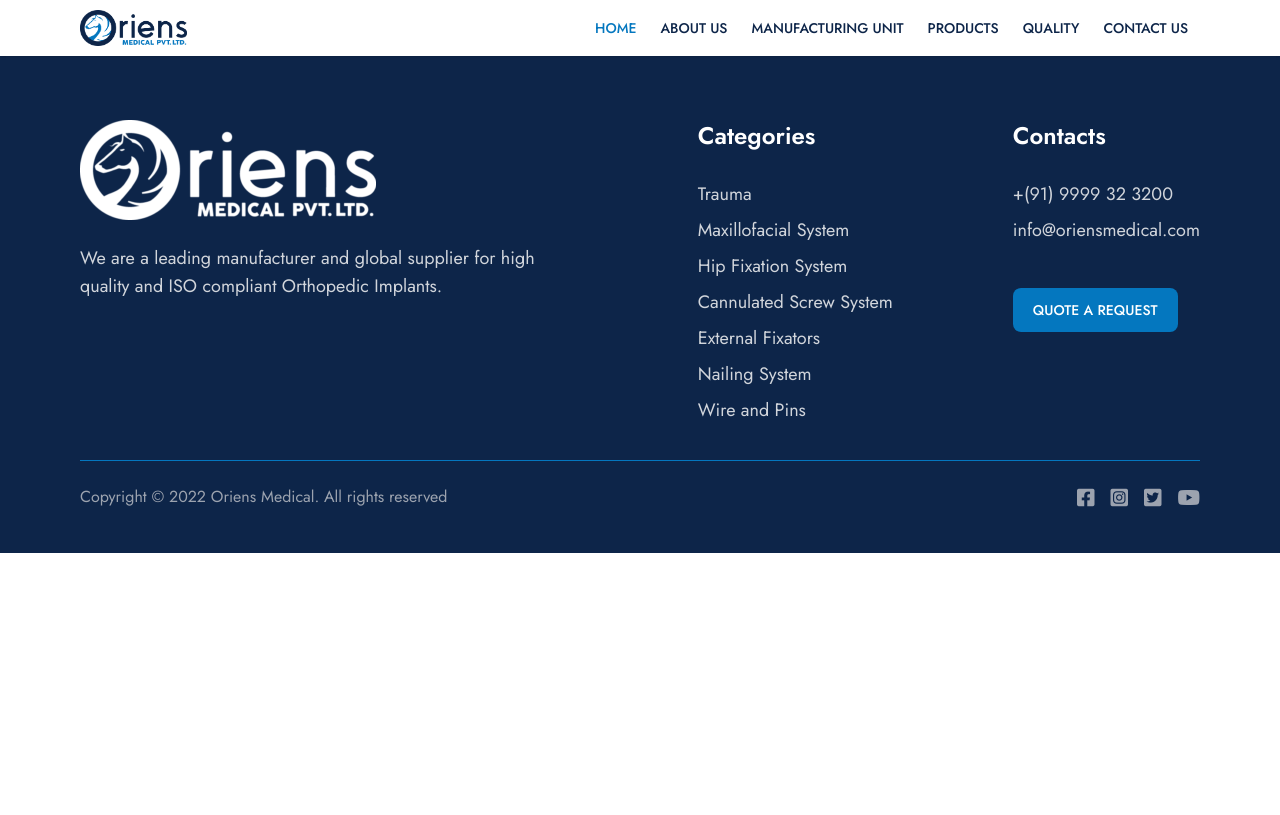
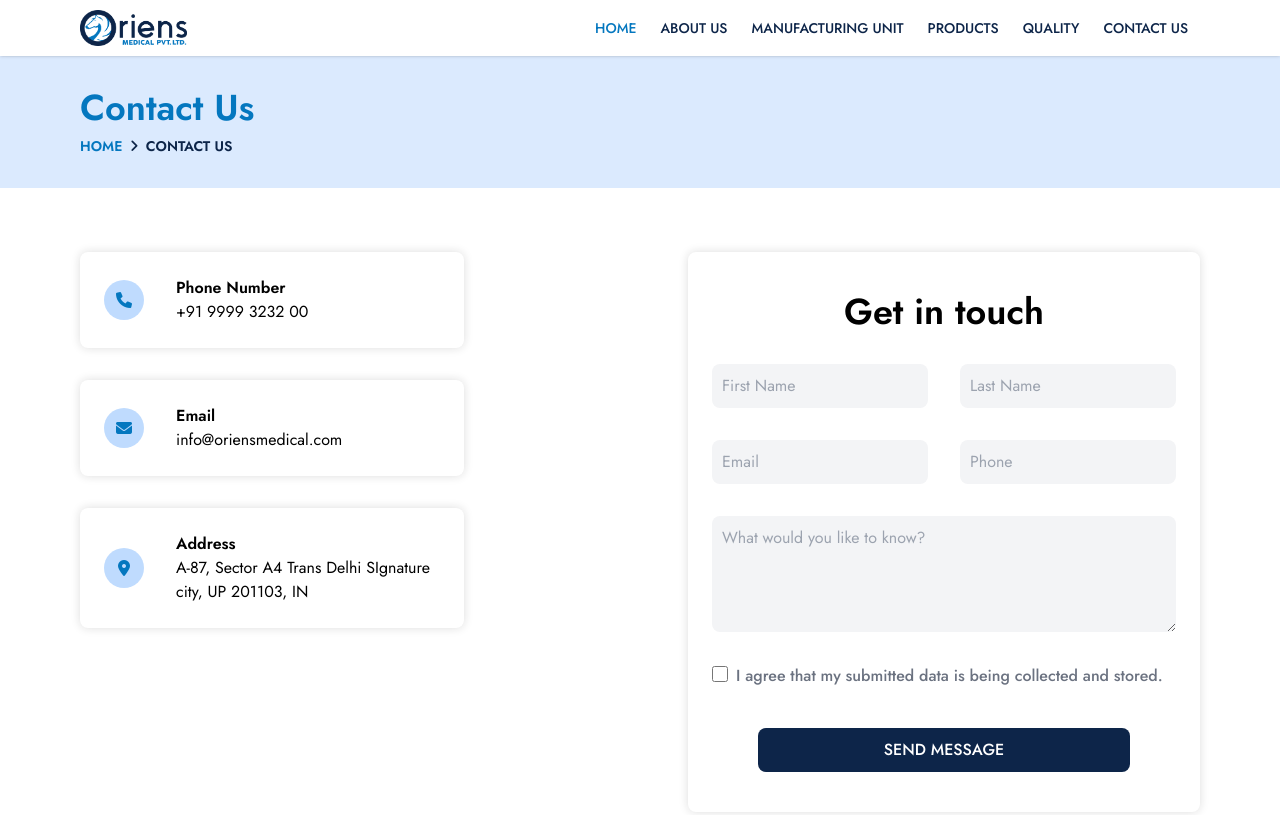
Before and after one commit to Sphenyx-webb/oriensmedical, a website: page dist/pages/contact-us.html in a window 1280 px wide. Shown: the top 815 px of the page. Drawn offline with Linux system fonts and the light colour scheme.

Commit message:
contact page and search page update

```diff
--- a/dist/pages/contact-us.html
+++ b/dist/pages/contact-us.html
@@ -14,10 +14,95 @@
    <!-- HEADER -->
    <header class="shadow sticky top-0 z-50" id="header"></header>
 
+   <section class="bg-blue-100">
+    <div class="container">
+        <div class="py-8">
+            <h1 class="text-blue-light text-4xl font-semibold mb-2">Contact Us</h1>
+            <div class="uppercase text-sm text-blue-dark font-semibold">
+                <a href="#" class="text-blue-light">Home</a>
+                <span class="mx-1"><i class="fa fa-angle-right" aria-hidden="true"></i></span>
+                <span>Contact Us</span>
+            </div>
+        </div>
+   </section>
+
+   <section class="my-16">
+    <div class="container flex flex-col lg:flex-row justify-between gap-16">
+        <div class="flex flex-col gap-8">
+            <div class="flex items-center gap-8 shadow-custom w-full lg:w-96 rounded-lg p-6">
+                <div class="bg-blue-200 text-blue-light rounded-full h-6 w-6 flex items-center justify-center p-5">
+                    <i class="fa-solid fa-phone"></i>
+                </div>
+                <div>
+                    <h6 class="font-semibold">Phone Number</h6>
+                    <p>+91 9999 3232 00</p>
+                </div>
+            </div>
+            <div class="flex items-center gap-8 shadow-custom w-full lg:w-96 rounded-lg p-6">
+                <div class="bg-blue-200 text-blue-light rounded-full h-6 w-6 flex items-center justify-center p-5">
+                    <i class="fa-solid fa-envelope"></i>
+                </div>
+                <div>
+                    <h6 class="font-semibold">Email</h6>
+                    <p>info@oriensmedical.com</p>
+                </div>
+            </div>
+            <div class="flex items-center gap-8 shadow-custom w-full lg:w-96 rounded-lg p-6">
+                <div class="bg-blue-200 text-blue-light rounded-full h-6 w-6 flex items-center justify-center p-5">
+                    <i class="fa-solid fa-location-dot"></i>
+                </div>
+                <div>
+                    <h6 class="font-semibold">Address</h6>
+                    <p>A-87, Sector A4 Trans Delhi SIgnature city, UP 201103, IN</p>
+                </div>
+            </div>
+        </div>
+
+        <div>
+            <form action="" class="px-6 py-10 w-full bg-white rounded-lg shadow-custom dark:bg-gray-800 dark:border-gray-700">
+                <div>
+                    <h5 class="font-semibold text-4xl text-center">Get in touch</h5>
+                </div>
+                <div class="grid gap-8 mt-8 mb-8 md:grid-cols-2">
+                    <div>
+                        <input type="text" id="first_name" class="bg-gray-100 text-gray-900 rounded-lg focus:ring-blue-500 focus:border-blue-500 block w-full p-2.5 dark:bg-gray-700 dark:placeholder-gray-400 dark:text-white dark:focus:ring-blue-500 dark:focus:border-blue-500" placeholder="First Name" required>
+                    </div>
+                    <div>
+                        <input type="text" id="last_name" class="bg-gray-100 text-gray-900 rounded-lg focus:ring-blue-500 focus:border-blue-500 block w-full p-2.5 dark:bg-gray-700 dark:placeholder-gray-400 dark:text-white dark:focus:ring-blue-500 dark:focus:border-blue-500" placeholder="Last Name" required>
+                    </div>
+                    <div>
+                        <input type="text" id="company" class="bg-gray-100 text-gray-900 rounded-lg focus:ring-blue-500 focus:border-blue-500 block w-full p-2.5 dark:bg-gray-700 dark:placeholder-gray-400 dark:text-white dark:focus:ring-blue-500 dark:focus:border-blue-500" placeholder="Email" required>
+                    </div>
+                    <div>
+                        <input type="tel" id="phone" class="bg-gray-100 text-gray-900 rounded-lg focus:ring-blue-500 focus:border-blue-500 block w-full p-2.5 dark:bg-gray-700  dark:placeholder-gray-400 dark:text-white dark:focus:ring-blue-500 dark:focus:border-blue-500" placeholder="Phone" pattern="[0-9]{3}-[0-9]{2}-[0-9]{3}" required>
+                    </div>
+                </div>
+                <div>
+                    <textarea id="message" rows="4" class="block p-2.5 w-full text-gray-900 bg-gray-100 rounded-lg focus:border-blue-100 dark:bg-gray-700 dark:placeholder-gray-400 dark:text-white dark:focus:ring-blue-500 dark:focus:border-blue-500" placeholder="What would you like to know?"></textarea>
+                </div>
+                <div class="flex items-start mt-8">
+                    <div class="flex items-center h-5">
+                    <input id="remember" type="checkbox" value="" class="w-4 h-4 bg-blue-light rounded border border-blue-light dark:bg-gray-700 dark:border-gray-600 dark:focus:ring-blue-600 dark:ring-offset-gray-800" required>
+                    </div>
+                    <label for="remember" class="ml-2 font-medium text-gray-500 dark:text-gray-400">I agree that my submitted data is being collected and stored.</label>
+                </div>
+                <div class="flex justify-center">
+                    <button type="submit" class="text-white uppercase bg-blue-dark hover:bg-blue-900 focus:ring-4 focus:outline-none focus:ring-blue-300 font-medium rounded-lg w-4/5 px-5 py-2.5 mt-10 text-center dark:bg-blue-600 dark:hover:bg-blue-700 dark:focus:ring-blue-800">Send message</button>
+                </div>
+            </form>
+        </div>
+    </div>
+   </section>
+
     <!-- FOOTER -->
     <footer class="bg-blue-dark text-white pt-16 pb-10" id="footer"></footer>
 
+    <!-- PRELOADER -->
+    <!-- <div id="preloader" class="fixed w-full h-full inset-0 bg-white opacity-80 text-center z-infinite">
+        <div class="absolute rounded-full top-1/2 left-1/2 w-14 h-14 bg-blue-light animate-pulse"></div>
+    </div> -->
+
     <script src="../static/js/script.js"></script>
-    <script src="../static/js/preloader.js"></script>
+    <!-- <script src="../static/js/preloader.js"></script>  -->
 </body>
 </html>
--- a/dist/static/js/script.js
+++ b/dist/static/js/script.js
@@ -34,7 +34,7 @@
 </div>
 
 <div class="flex">
-    <button data-collapse-toggle="navbar-cta" type="button" class="block p-2 text-sm text-gray-500 rounded-lg lg:hidden hover:bg-blue-dark focus:outline-none focus:ring-none dark:text-gray-400 dark:hover:bg-gray-700 dark:focus:ring-gray-600" aria-controls="navbar-cta" aria-expanded="false">
+    <button data-collapse-toggle="navbar-cta" type="button" class="block p-2 text-sm text-gray-500 rounded-lg lg:hidden dark:text-gray-400 dark:hover:bg-gray-700 dark:focus:ring-gray-600" aria-controls="navbar-cta" aria-expanded="false">
       <span class="sr-only">Open main menu</span>
       <span class="text-3xl md:text-4xl text-blue-light"><i class="fa-solid fa-bars"></i></span>
     </button>
@@ -77,7 +77,7 @@
         Quote a request
     </a>
    </div>
-    </div>
+  </div>
 </div>
 
 <div class="flex flex-col sm:flex-row justify-between pt-6 text-gray-400">
```
Also changed, not shown: dist/pages/search-page.html (added, +126 -0 lines), dist/static/css/style.css.
